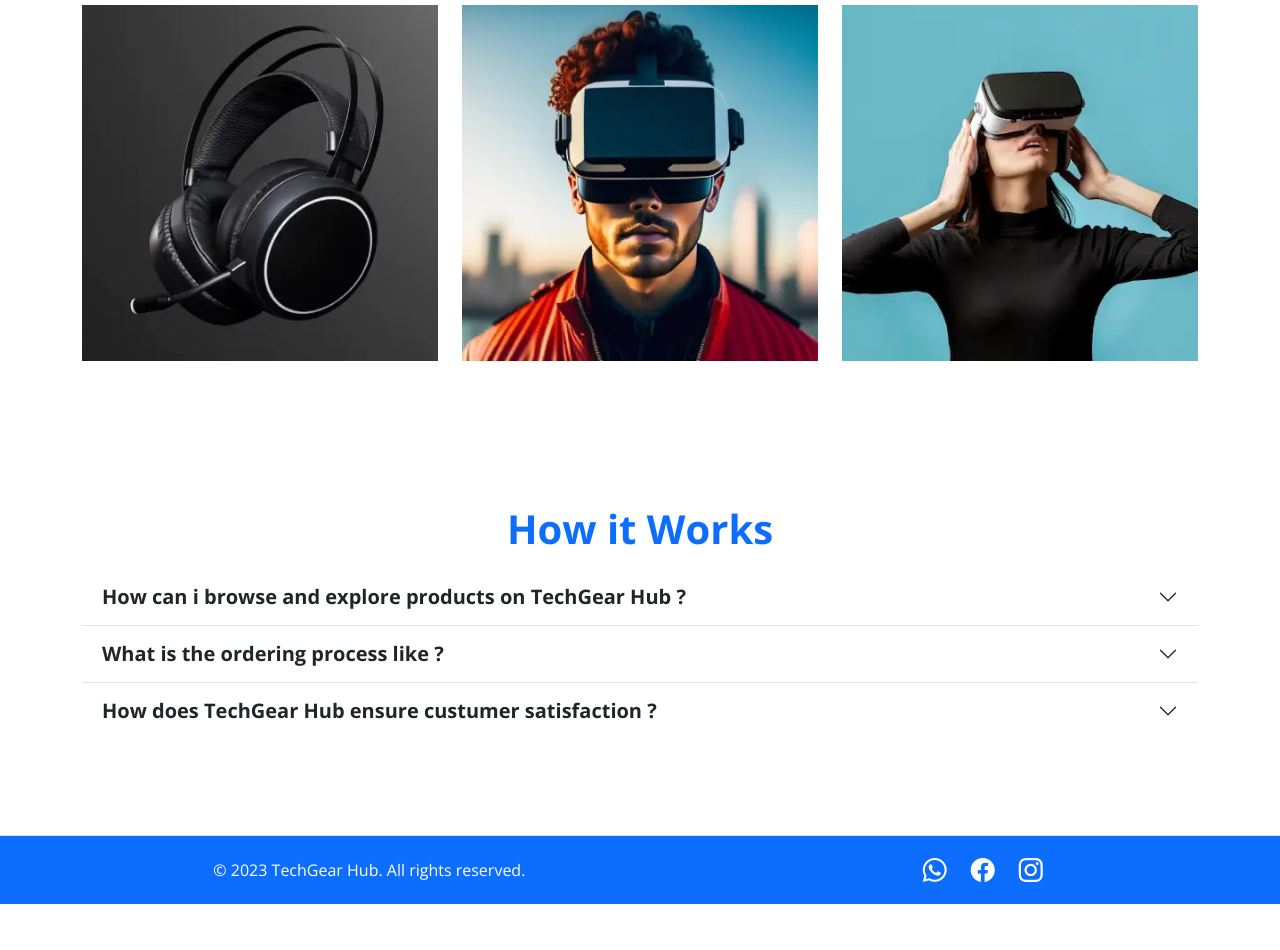
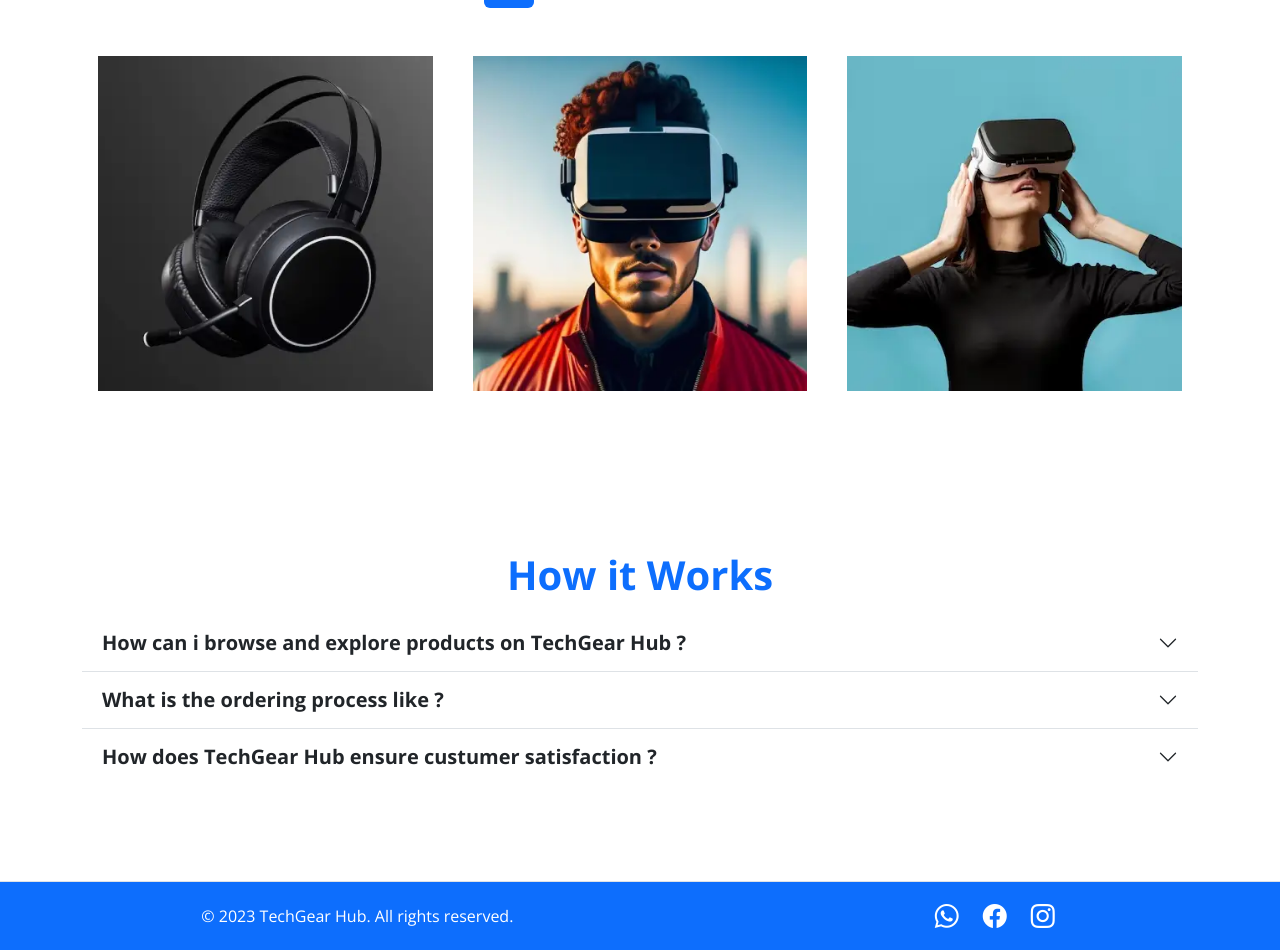
Before and after one commit to DelzironBraz/TechGears, an Angular app: page / in a window 1280 px wide. Shown: the part 1701-2651 px from the top of the page. Before the commit the page ends 2605 px from the top, so only its background shows below. Built offline with nearby package versions, Linux system fonts and the light colour scheme.

Commit message:
fix: fix styles of last commit

```diff
--- a/src/app/components/footer/footer.component.html
+++ b/src/app/components/footer/footer.component.html
@@ -1,9 +1,10 @@
-<footer class="d-flex flex-wrap justify-content-center align-items-center py-3 mt-4 border-top bg-primary text-white">
-    <div class="col-md-4 d-flex align-items-center">
+<footer
+    class="d-flex flex-wrap justify-content-center align-items-center py-3 mt-4 border-top bg-primary text-white flex-column flex-sm-row gap-4">
+    <div class="col-md-4">
         <span class="mb-3 mb-md-0 text-white text-center">© 2023 TechGear Hub. All rights reserved.</span>
     </div>
 
-    <ul class="nav col-md-4 justify-content-end list-unstyled d-flex">
+    <ul class="nav col-md-4 justify-content-end list-unstyled">
         <li class="">
             <i class="bi bi-whatsapp fs-4"></i>
         </li>
--- a/src/app/pages/home/home.component.html
+++ b/src/app/pages/home/home.component.html
@@ -1,7 +1,7 @@
 <section class="container py-5">
     <div class="row">
-        <div class="col-12 col-lg-5 mb-3 align-items-center justify-content-center">
-            <img src="../../../assets/img-1.webp" alt="tech" class="img-fluid">
+        <div class="col-12 col-lg-5 mb-3">
+            <img src="../../../assets/img-1.webp" alt="tech" class="img-fluid w-100">
         </div>
         <div class="col-12 col-lg-7">
             <h1 class="mb-3 display-6 fw-bold text-primary">About TechGear Hub</h1>
@@ -97,15 +97,15 @@
             <div class="tab-content" id="pills-tabContent">
                 <div class="tab-pane fade show active" id="pills-home" role="tabpanel" aria-labelledby="pills-home-tab"
                     tabindex="0">
-                    <div class="row mt-4 g-4">
+                    <div class="row mt-4 g-2">
                         <div class="col-12 col-lg-4">
-                            <img src="../../../assets/headphones-1.webp" alt="" class="img-fluid">
+                            <img src="../../../assets/headphones-1.webp" alt="" class="img-fluid w-100 p-3">
                         </div>
                         <div class="col-12 col-lg-4">
-                            <img src="../../../assets/vr-1.webp" alt="" class="img-fluid">
+                            <img src="../../../assets/vr-1.webp" alt="" class="img-fluid w-100 p-3">
                         </div>
                         <div class="col-12 col-lg-4">
-                            <img src="../../../assets/vr-2.webp" alt="" class="img-fluid">
+                            <img src="../../../assets/vr-2.webp" alt="" class="img-fluid w-100 p-3">
                         </div>
                     </div>
                 </div>
@@ -113,10 +113,10 @@
                     tabindex="0">
                     <div class="row mt-4 g-4">
                         <div class="col-12 col-lg-4">
-                            <img src="../../../assets/vr-1.webp" alt="" class="img-fluid">
+                            <img src="../../../assets/vr-1.webp" alt="" class="img-fluid w-100 p-3">
                         </div>
                         <div class="col-12 col-lg-4">
-                            <img src="../../../assets/vr-2.webp" alt="" class="img-fluid">
+                            <img src="../../../assets/vr-2.webp" alt="" class="img-fluid w-100 p-3">
                         </div>
                     </div>
                 </div>
@@ -124,7 +124,7 @@
                     tabindex="0">
                     <div class="row mt-4 g-4">
                         <div class="col-12 col-lg-4">
-                            <img src="../../../assets/headphones-1.webp" alt="" class="img-fluid">
+                            <img src="../../../assets/headphones-1.webp" alt="" class="img-fluid w-100 p-3">
                         </div>
                     </div>
                 </div>
```
